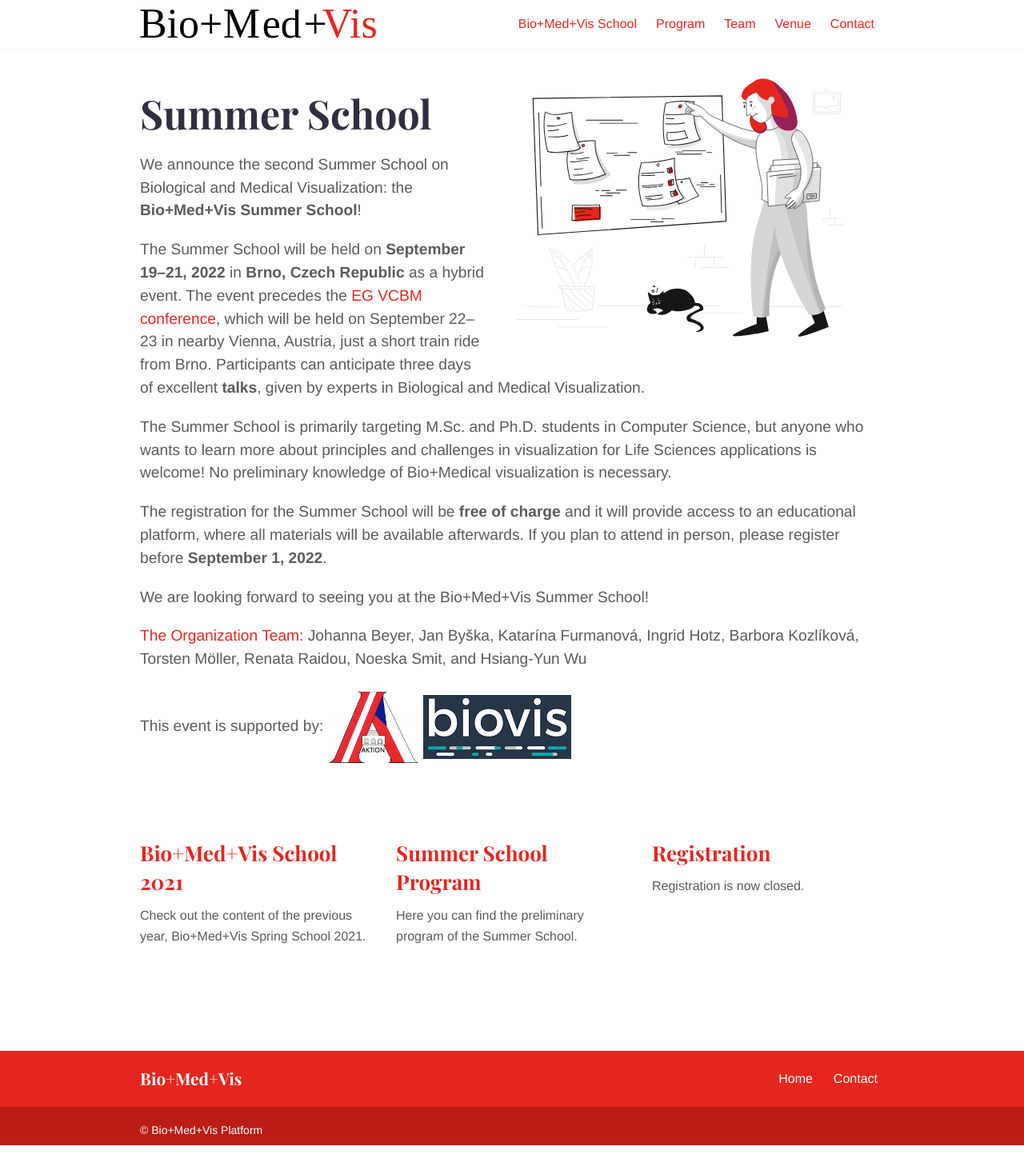
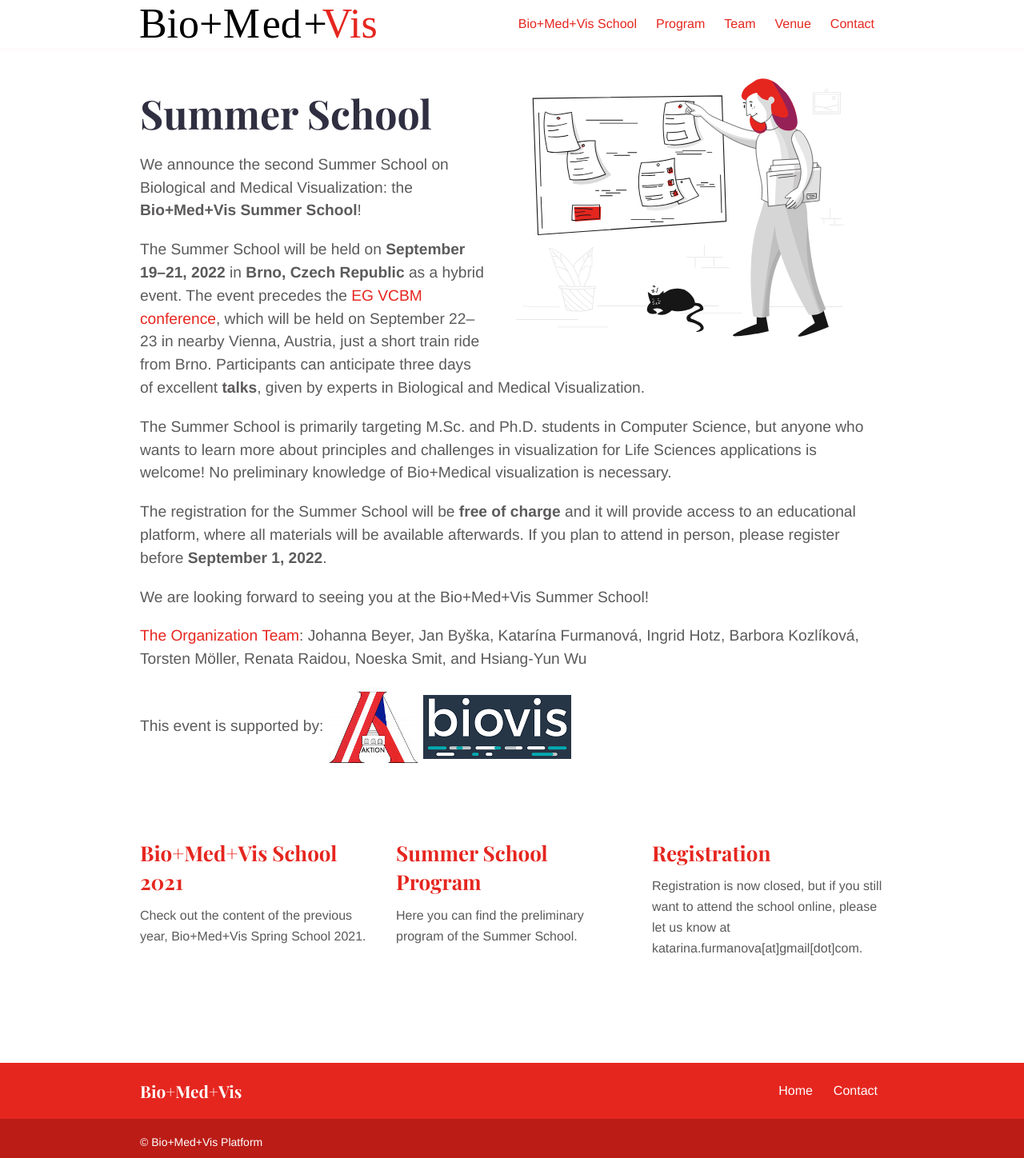
Before and after one commit to biomedvis/2022, a Jekyll site: the page built from index.md, in a window 1280 px wide. Shown: the whole page at 80% size. Built offline with Jekyll 4.4.1, drawn with Linux system fonts in a browser that asks for light colours.

Commit message:
Update registration.md

```diff
--- a/_announcements/registration.md
+++ b/_announcements/registration.md
@@ -5,7 +5,7 @@ featured: true
 school: true
 weight: 1
 layout: announcement
-description: Registration is now closed.
+description: Registration is now closed, but if you still want to attend the school online, please let us know at katarina.furmanova[at]gmail[dot]com.
 ---
 
-Registration is now closed, but if you still want to attend the school online, please let us know at katarina.furmanova@gmail.com.
+Registration is now closed, but if you still want to attend the school online, please let us know at katarina.furmanova[at]gmail[dot]com.
```
